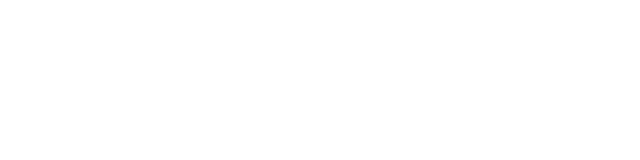
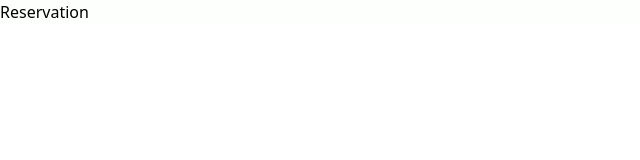
Before and after one commit to estebancb03/LosOsitos_ci0128_23a, a React (Vite) app in the folder src/Frontend/: page /reservation in a window 1280 px wide. Before the commit this address had no page. Shown: the top 160 px of the page, without its empty margins (0-640 px from the left). Built offline with nearby package versions, Linux system fonts and the light colour scheme.

Commit message:
Se crea page para Reservation y se agregan sus rutas

```diff
--- a/src/Frontend/src/App.jsx
+++ b/src/Frontend/src/App.jsx
@@ -4,6 +4,7 @@ import { BrowserRouter, Routes, Route } from "react-router-dom";
 import Home from "./pages/Home";
 import ReservationList from "./pages/ReservationList";
 import DefaultLayout from "./layouts/DefaultLayout";
+import Reservation from "./pages/Reservation";
 import ReservationStep1 from "./components/Reservation/ReservationStep0"
 
 const App = () => {
@@ -13,16 +14,19 @@ const App = () => {
         //Public access routes
         <Route path="/" element={<DefaultLayout />}>
           <Route index element={<Home />} />
+          <Route path="reservation" element={<Reservation />} />
         </Route>
         //Private access operator routes
         <Route path="/operator">
           <Route index element={<Home />} />
           <Route path="reservation-list" element={<ReservationList />} />
+          <Route path="reservation" element={<Reservation />} />
         </Route>
         //Private access admin routes
         <Route path="/admin">
           <Route index element={<Home />} />
           <Route path="reservation-list" element={<ReservationList />} />
+          <Route path="reservation" element={<Reservation />} />
         </Route>
       </Routes>
     </BrowserRouter>
--- /dev/null
+++ b/src/Frontend/src/pages/Reservation.jsx
@@ -0,0 +1,6 @@
+
+const Reservation = () => {
+  return <>Reservation</>;
+};
+
+export default Reservation;
```
